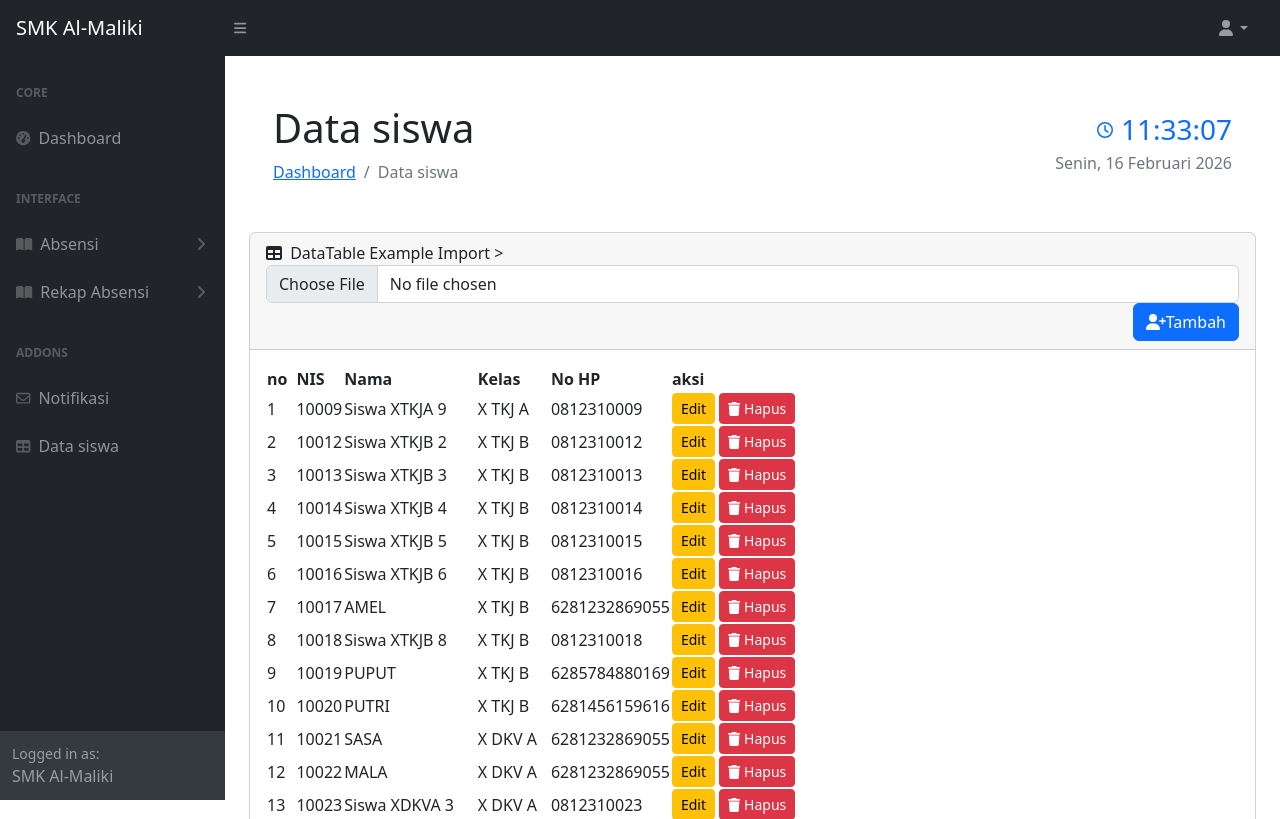
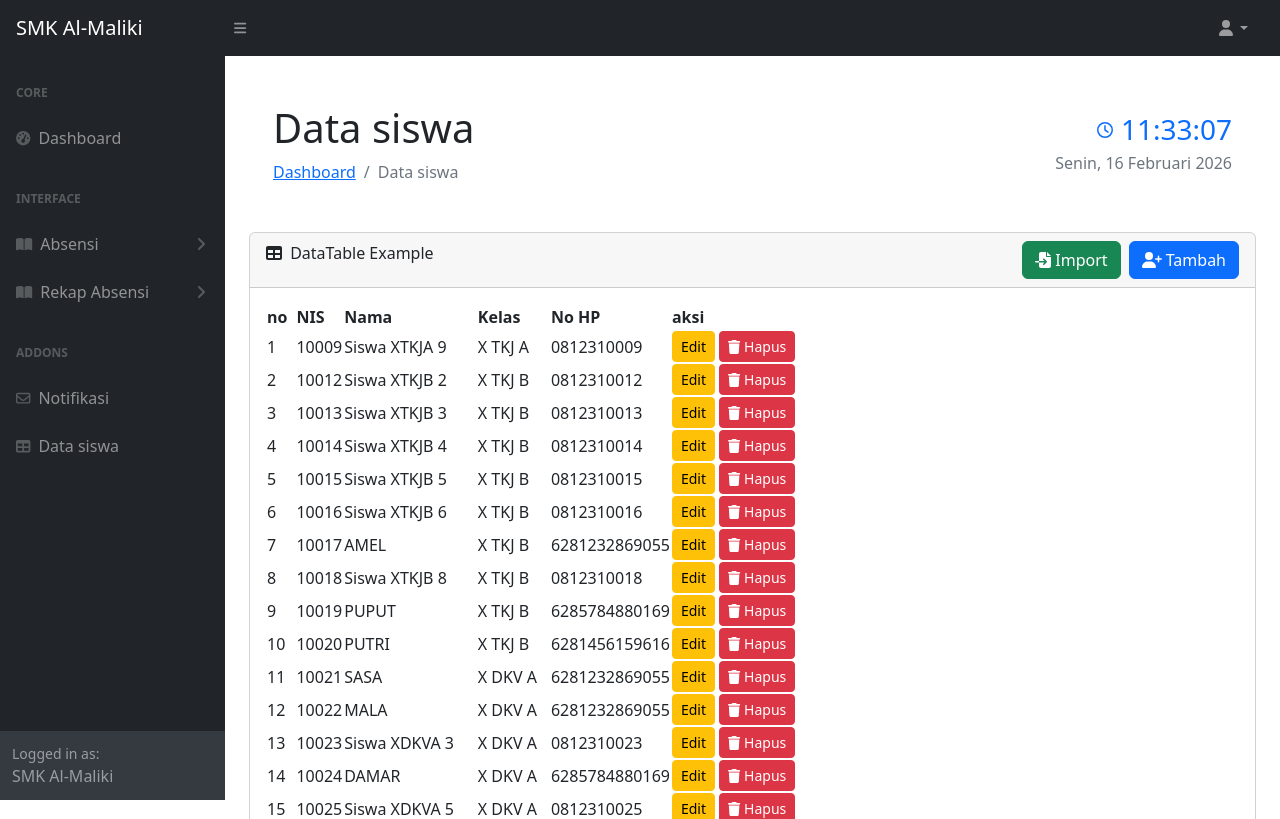
Before and after one commit to dzulkifli99/Sistem-absensi, a PHP site: page /data_siswa.php in a window 1280 px wide. Shown: the top 819 px of the page. Run offline with PHP 8.4, Linux system fonts and the light colour scheme; data comes from the database, SQL or seed files in the repository; some libraries are stand-ins or nearby versions.

Commit message:
tambah fitur import

```diff
--- a/data_siswa.php
+++ b/data_siswa.php
@@ -78,8 +78,16 @@ include "sidebar.php";
           <div class="card-header">
             <i class="fas fa-table me-1"></i>
             DataTable Example
-            <input type="file" name="import" class="form-control form-control-fm float-end">Import >
-            <button type="submit" name="tambah" class="btn btn-primary float-end"><i class="fa-solid fa-user-plus"></i>Tambah </button>
+
+            <button type="button" class="btn btn-primary float-end ms-2">
+              <i class="fa-solid fa-user-plus"></i> Tambah
+            </button>
+
+            <label for="file-import" class="btn btn-success float-end">
+              <i class="fa-solid fa-file-import"></i> Import
+            </label>
+
+            <input type="file" id="file-import" name="import" style="display:none;">
           </div>
           <div class="card-body">
             <table id="datatablesSimple">
```
